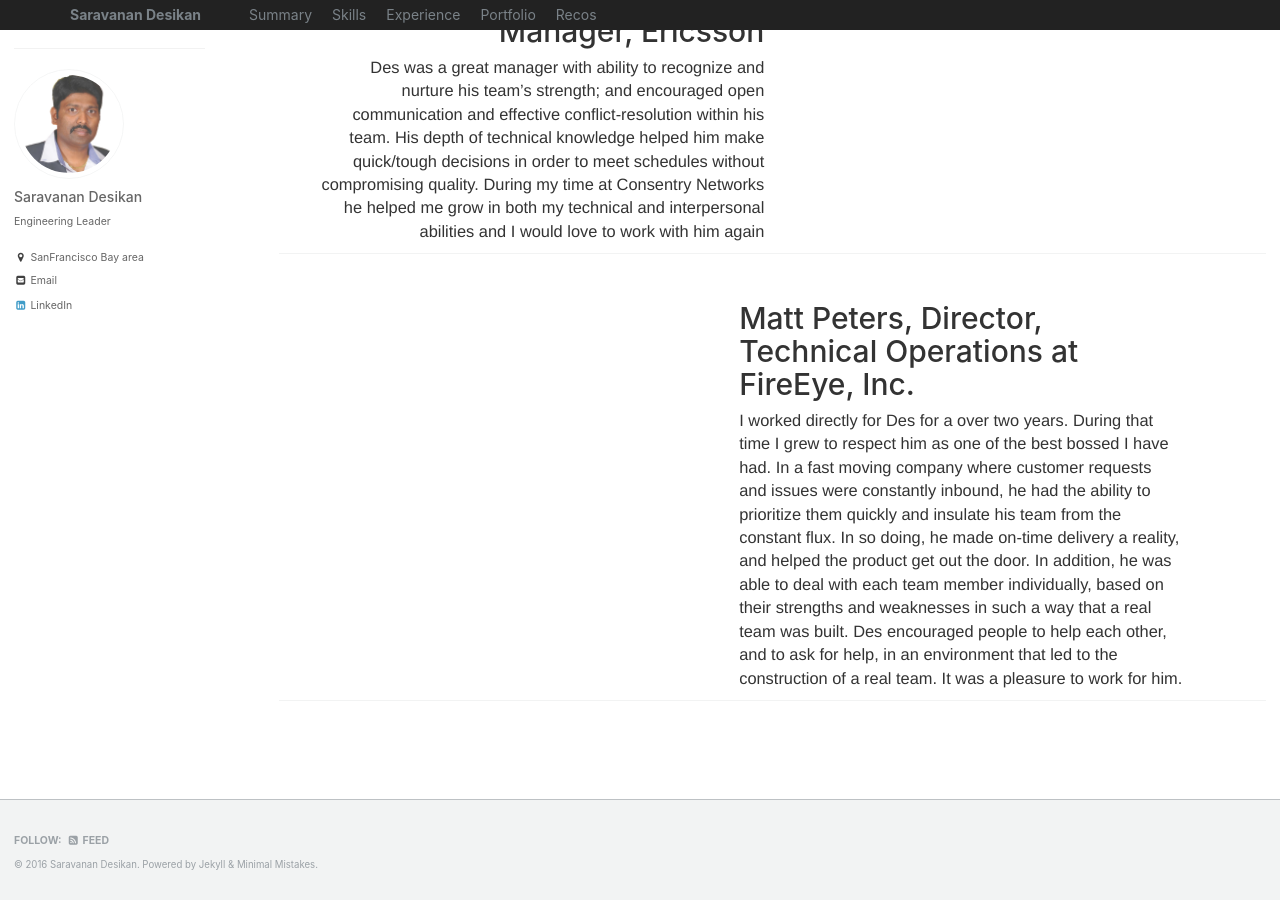
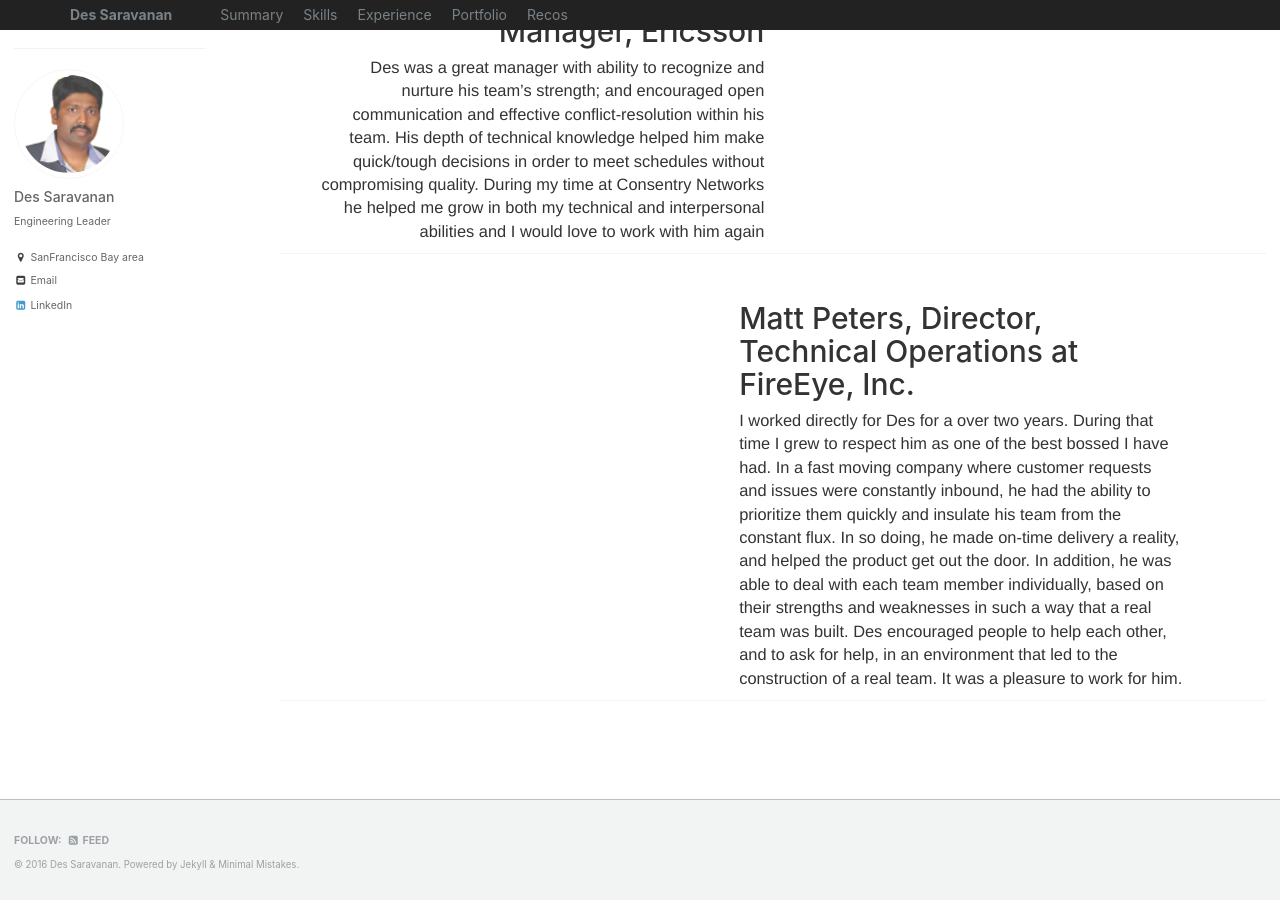
Before and after one commit to nitheeshkl/des, a Jekyll site: the page built from _pages/home.md, in a window 1280 px wide and 900 px high, scrolled down 5848 px. Built offline with Jekyll 4.4.1, drawn with Linux system fonts in a browser that asks for light colours; some of the changed text lies outside the part shown.

Commit message:
change site and author name to Des Saravanan
Signed-off-by: Nitheesh K L <nitheesh.k.l@intel.com>

```diff
--- a/_config.yml
+++ b/_config.yml
@@ -7,9 +7,9 @@
 
 # Site Settings
 locale                   : "en-US"
-title                    : "Saravanan Desikan"
+title                    : "Des Saravanan"
 title_separator          : "-"
-name                     : "Saravanan Desikan"
+name                     : "Des Saravanan"
 description              : "Des's portfolio."
 url                      : "https://nitheeshkl.github.io" # the base hostname & protocol for your site e.g. "https://mmistakes.github.io"
 baseurl                  : "/des" # the subpath of your site, e.g. "/blog"
@@ -63,7 +63,7 @@ google_ad_slot           :
 
 # Site Author
 author:
-  name             : "Saravanan Desikan"
+  name             : "Des Saravanan"
   avatar           : "bio-photo.jpg"
   bio              : "Engineering Leader"
   location         : "SanFrancisco Bay area"
```
